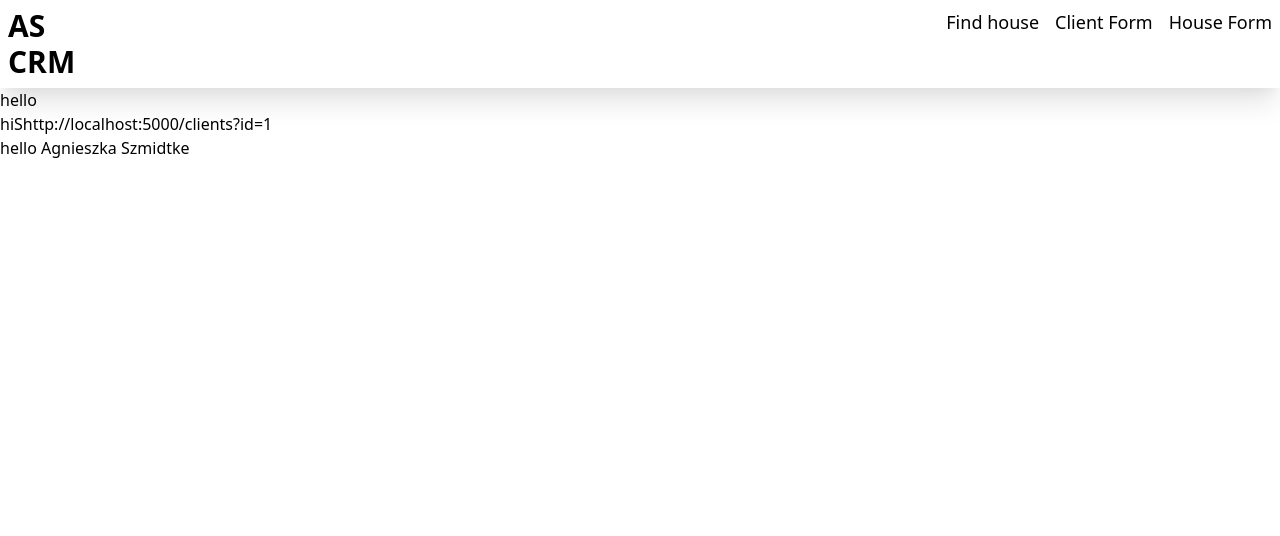
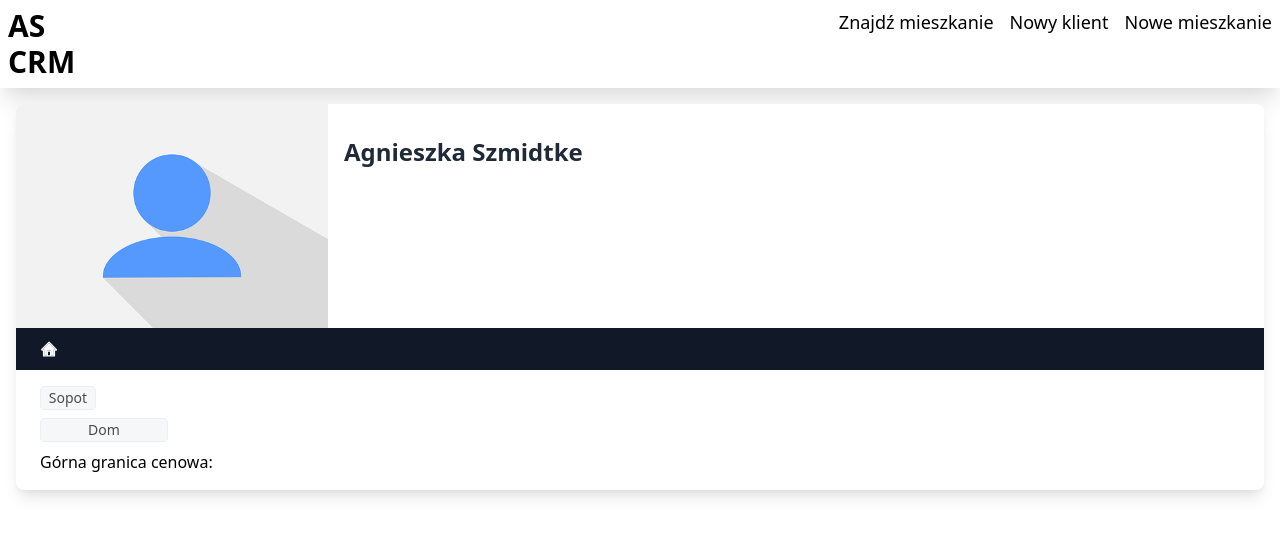
Before and after one commit to AgnesSwan/crm, a React (Create React App) app: page /clientList/1 in a window 1280 px wide. Shown: the top 536 px of the page. Built offline with nearby package versions, Linux system fonts and the light colour scheme; data requests are answered from the project's data file.

Commit message:
created details cards

```diff
--- a/db.json
+++ b/db.json
@@ -43,6 +43,118 @@
       "price": "",
       "comment": "",
       "id": 2
+    },
+    {
+      "name": "Jan Kowalski",
+      "phone": "567678876",
+      "email": "jan@wp.pl",
+      "clientType": [
+        "Kupujacy"
+      ],
+      "city": [
+        "Gdańsk"
+      ],
+      "homeType": [
+        "Mieszkanie"
+      ],
+      "floor": "",
+      "metric": "",
+      "price": "850000",
+      "comment": "Azsxdfcvghbknjl azsdxfcgvhbjn asedrftgyhujik",
+      "districtGdansk": [
+        {
+          "value": "1",
+          "label": "Aniołki"
+        },
+        {
+          "value": "5",
+          "label": "Jasień"
+        },
+        {
+          "value": "2",
+          "label": "Brętowo"
+        }
+      ],
+      "iloscPokoi": [
+        {
+          "id": 3,
+          "label": "3"
+        }
+      ],
+      "id": 3
+    },
+    {
+      "name": "Jan Kowalski",
+      "phone": "456765567",
+      "email": "jan@wp.pl",
+      "clientType": [
+        "buyer"
+      ],
+      "city": [
+        "Gdańsk"
+      ],
+      "homeType": [
+        "Mieszkanie"
+      ],
+      "floor": "",
+      "metric": "",
+      "price": "850000",
+      "comment": "",
+      "districtGdansk": [
+        {
+          "value": "2",
+          "label": "Brętowo"
+        },
+        {
+          "value": "6",
+          "label": "Kokoszki"
+        }
+      ],
+      "iloscPokoi": {
+        "id": 3,
+        "label": "3"
+      },
+      "id": 4
+    },
+    {
+      "name": "Janina Nowak",
+      "phone": "567567567",
+      "email": "nowak@wp.pl",
+      "clientType": [
+        "buyer"
+      ],
+      "city": [
+        "Gdańsk",
+        "Sopot"
+      ],
+      "homeType": [
+        "Mieszkanie"
+      ],
+      "floor": "3",
+      "metric": "",
+      "price": "450000",
+      "comment": "xdfcgvhbjn drftgyhuji sdrftgyhuij",
+      "districtGdansk": [
+        {
+          "value": "1",
+          "label": "Aniołki"
+        }
+      ],
+      "districtSopot": [
+        {
+          "value": "1",
+          "label": "Brodwino"
+        },
+        {
+          "value": "4",
+          "label": "Kamienny Potok"
+        }
+      ],
+      "iloscPokoi": {
+        "id": 2,
+        "label": "2"
+      },
+      "id": 5
     }
   ],
   "houses": [
@@ -60,6 +172,32 @@
       "price": "500000",
       "comment": "",
       "id": 1
+    },
+    {
+      "title": "Mieszkanie 2-pokojowe",
+      "name": "Janina Nowak",
+      "phone": "567765456",
+      "street": "Norblina 2",
+      "city": [
+        "Gdańsk"
+      ],
+      "homeType": [
+        "mieszkanie"
+      ],
+      "floor": "5",
+      "metric": "54",
+      "price": "600000",
+      "districtGdansk": [
+        {
+          "value": "28",
+          "label": "VII Dwór"
+        }
+      ],
+      "iloscPokoi": {
+        "id": 3,
+        "label": "3"
+      },
+      "id": 2
     }
   ],
   "profile": {
--- a/package.json
+++ b/package.json
@@ -11,6 +11,7 @@
     "react": "^17.0.2",
     "react-dom": "^17.0.2",
     "react-hook-form": "^7.17.4",
+    "react-icons": "^4.3.1",
     "react-router-dom": "^5.3.0",
     "react-scripts": "4.0.3",
     "react-select": "^5.1.0",
--- a/src/Components/AddHouse.jsx
+++ b/src/Components/AddHouse.jsx
@@ -46,7 +46,7 @@ const AddHouse = () => {
                     <input className="my-2 p-2 border rounded focus:outline-none focus:ring-2 focus:ring-blue-100" type="text" placeholder="Tytul ogloszenia" {...register("title")} />
                     <input className="my-2 p-2 border rounded focus:outline-none focus:ring-2 focus:ring-blue-100" type="text" placeholder="Imię i nazwisko właściciela" {...register("name")} />
                     <input className="my-2 p-2 border rounded focus:outline-none focus:ring-2 focus:ring-blue-100" type="phone" placeholder="Telefon" {...register("phone")} />
-                    <input className="my-2 p-2 border rounded focus:outline-none focus:ring-2 focus:ring-blue-100" type="phone" placeholder="Ulica, nr mieszkania" {...register("street")} />
+                    <input className="my-2 p-2 border rounded focus:outline-none focus:ring-2 focus:ring-blue-100" type="text" placeholder="Ulica, nr mieszkania" {...register("street")} />
                     <div className="flex flex-col w-full text-left">
                         <span className="flex flex-row w-full items-center">
                             <input type="checkbox" id="Gda" value="Gdańsk" {...register("city")} className="checked:bg-blue-600 checked:rounded border ..." />
@@ -107,9 +107,9 @@ const AddHouse = () => {
                         </span>
                     </div>
                     <span className="w-full flex flex-row items-center">
-                        <input type="checkbox" id="mieszkanie" value="Mieszkanie" {...register("homeType")} />
+                        <input type="checkbox" id="mieszkanie" value="mieszkanie" {...register("homeType")} />
                         <label className="mx-4" htmlFor="mieszkanie">Mieszkanie</label>
-                        <input type="checkbox" id="dom" value="Dom" {...register("homeType")} />
+                        <input type="checkbox" id="dom" value="dom" {...register("homeType")} />
                         <label className="mx-4" htmlFor="dom">Dom</label>
                         <Controller
                             control={control}
@@ -118,7 +118,6 @@ const AddHouse = () => {
                                 <div className="w-10/12">
                                     <Select
                                         onChange={onChange}
-                                        isMulti
                                         options={pokoje}
                                         selected={value}
                                     />
--- a/src/Components/CardDetails/ClientDetails.jsx
+++ b/src/Components/CardDetails/ClientDetails.jsx
@@ -1,5 +1,9 @@
-import {useState, useEffect} from 'react'
+import { useState, useEffect } from 'react'
 import { useParams } from "react-router-dom"
+import { AiTwotoneHome } from 'react-icons/ai';
+import user from '../../assets/user.png'
+
+
 const ClientDetails = () => {
   const [client, setClient] = useState([])
   const id = useParams().id
@@ -7,15 +11,36 @@ const url = `http://localhost:5000/clients?id=${id}`
   useEffect(() => {
     fetch(url)
       .then(res => res.json())
-            .then(data =>data[0])
-            .then(dataClient=>setClient(dataClient))
+      .then(data => data[0])
+      .then(dataClient => setClient(dataClient))
   }, [url])
   return (
-  <div><h2>hello</h2>
-hiS
-{url}
-  <h1>hello {client.name}</h1>
+
+    <div class=" bg-white shadow-lg rounded-lg overflow-hidden m-4 flex flex-col">
+      <div className='flex flex-row'>
+        <img class="w-1/4 h-56 object-cover object-center" src={user} alt="avatar" />
+        <div className='flex flex-col ml-4 mt-8'>
+          <h1 class="text-2xl font-semibold text-gray-800">{client.name}</h1>
+          <p class="py-2 text-lg text-gray-700">{(client.phone)?.toString().replace(/\B(?=(\d{3})+(?!\d))/g, " ")}</p>
+          <p class="py-2 text-lg text-gray-700">{client.email}</p>
         </div>
+      </div>
+      <div class="flex items-center px-6 py-3 bg-gray-900">
+        <AiTwotoneHome className='text-white text-lg'/>
+        <h1 class="mx-3 text-white font-semibold text-lg">{client.clientType}</h1>
+      </div>
+      <div class="py-4 px-6">
+          <div className='flex flex-row'> {client.city?.map(c=> <p className="mr-2 text-sm border border-sky-500 w-14 h-6 rounded bg-gray-100 opacity-70 flex items-center justify-center">{c}</p>)}</div>
+          <div className='flex flex-row'> {client.homeType?.map(ht=> <p className="mr-2 mt-2 text-sm border border-sky-500 w-32 h-6 rounded bg-gray-100 opacity-70 flex items-center justify-center">{ht}</p>)}</div>
+
+          {client.iloscPokoi?.label && <p className=" mt-2 text-sm border border-sky-500 w-16 h-6 rounded bg-gray-100 opacity-70 flex items-center justify-center">{client.iloscPokoi.label} pokoje</p>}
+          {client.floor && <p className=" mt-2 text-sm border border-sky-500 w-16 h-6 rounded bg-gray-100 opacity-70 flex items-center justify-center">{client.floor} piętro</p>}
+          <span className='flex flex-row items-center mt-2 mr-2'>Górna granica cenowa: {client.price && <p className="  text-sm border border-sky-500 w-24 h-6 rounded bg-gray-100 opacity-70 flex items-center justify-center">{client.price} PLN</p>}</span>
+          {client.comment&& <div className='mt-2 text-sm border border-sky-500 w-1/4 h-32 rounded bg-gray-100 opacity-70 flex wrap p-4'>{client.comment}</div>}
+      </div>
+    </div>
+
+
   );
 };
 
--- a/src/Components/ClientForm.jsx
+++ b/src/Components/ClientForm.jsx
@@ -45,6 +45,13 @@ const ClientForm = () => {
                 <form onSubmit={handleSubmit(onSubmit)} className="flex flex-col w-1/2">
                     <input className="my-2 p-2 border rounded focus:outline-none focus:ring-2 focus:ring-blue-100" type="text" placeholder="Imię i nazwisko" {...register("name")} />
                     <input className="my-2 p-2 border rounded focus:outline-none focus:ring-2 focus:ring-blue-100" type="phone" placeholder="Telefon" {...register("phone")} />
+                    <input className="my-2 p-2 border rounded focus:outline-none focus:ring-2 focus:ring-blue-100" type="text" placeholder="E-mail" {...register("email")} />
+                    <div className="flex flex-row items-center">
+                    <input type="checkbox" id="buyer" value="buyer" {...register("clientType")} />
+                        <label className="mx-4" htmlFor="buyer">Kupujący</label>
+                        <input type="checkbox" id="seller" value="seller" {...register("clientType")} />
+                        <label className="mx-4" htmlFor="seller">Sprzedający</label>
+                    </div>
                     <div className="flex flex-col w-full text-left">
                         <span className="flex flex-row w-full items-center">
                             <input type="checkbox" id="Gda" value="Gdańsk" {...register("city")} className="checked:bg-blue-600 checked:rounded border ..." />
@@ -116,7 +123,6 @@ const ClientForm = () => {
                                 <div className="w-10/12">
                                     <Select
                                         onChange={onChange}
-                                        isMulti
                                         options={pokoje}
                                         selected={value}
                                     />
--- a/src/Components/Topbar.jsx
+++ b/src/Components/Topbar.jsx
@@ -10,12 +10,12 @@ return (
     <div className="flex-1"/>
 
     <li className="w-fit text-lg p-2 hover:text-blue-500">
-        <Link to="/">Find house</Link>
+        <Link to="/">Znajdź mieszkanie</Link>
     </li>
-    <li className="text-lg p-2 hover:text-blue-500 w-fit"><Link  to="/clientForm">Client Form</Link>
+    <li className="text-lg p-2 hover:text-blue-500 w-fit"><Link  to="/clientForm">Nowy klient</Link>
     </li>
         <li className="w-fit text-lg p-2 hover:text-blue-500">
-        <Link to="/addHouse">House Form</Link>
+        <Link to="/addHouse">Nowe mieszkanie</Link>
     </li>
 </ul>
 </nav>
```
Also changed, not shown: src/Components/CardDetails/HouseDetails.jsx (+41 -4 lines), src/Components/ListOfClients.jsx (+11 -11 lines), src/Components/ListOfHouses.jsx (+11 -13 lines), 1 other file (tests, documents, lock files or other folders). Lines whose indentation alone changed are shown as unchanged.
